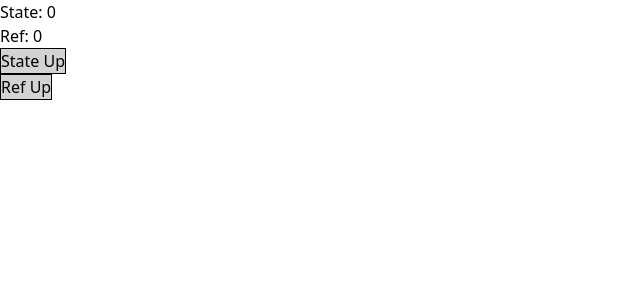
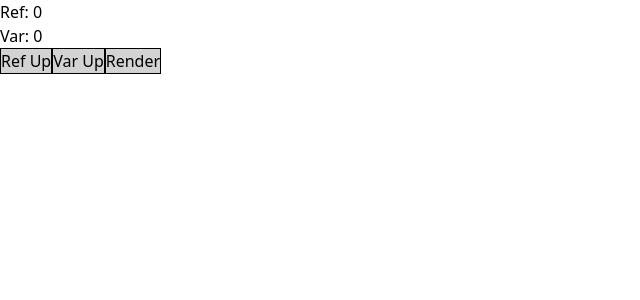
Before and after one commit to youmin0523/react_tutorials, a React app in the folder react_hooks/: page / in a window 1280 px wide. Shown: the top 300 px of the page, without its empty margins (0-640 px from the left). Built offline with nearby package versions, Linux system fonts and the light colour scheme; the HTML template or start-up script is replaced by a standard one.

Commit message:
useRef complete

```diff
--- a/react_hooks/src/App.jsx
+++ b/react_hooks/src/App.jsx
@@ -24,9 +24,6 @@ const App = () => {
         <section>
           <Controller handleSetCount={handleSetCount} />
         </section> */}
-
-          {/* <p>깃 수정 테스트</p> */}
-
         {/* <UseEffect /> */}
         <UseRef />
       </div>
--- a/react_hooks/src/components/UseRef.jsx
+++ b/react_hooks/src/components/UseRef.jsx
@@ -5,25 +5,68 @@ import React, { useRef, useState } from 'react'
 
 
 const UseRef = () => {
-    const [count, setCount] = useState(0);
-    const countRef = useRef(0);
+    // const [count, setCount] = useState(0);
+    // const countRef = useRef(0);
     // console.log(countRef.current);
 
-    const increaseState = () => {
-        setCount(count + 1);
-    };
+    // const increaseState = () => {
+    //     setCount(count + 1);
+    // };
+
+    // const increaseRef = () => {
+    //     countRef.current += 1;
+    // };
+
+    // console.log('rendering');
+
+
+    // const count = 0;
+    // const countRef = useRef(0);
+    // const doRendering = () => {
+    //     countRef.current += 1;
+    //     console.log(`rendering: ${countRef.current}`);
+    // };
+    // const increaseState = () => {
+
+    // 변수와 ref의 차이
+    // 아래 코드에서 Var Up, Ref Up을 클릭하면 화면에는 렌더링 되지 않는 점은 같다.
+    // 하지만 특정 함수(doRendering)를 호출하면 화면이 렌더링 되는데, 이때 Ref 값은 유지되지만 변수 값은 초기화된다.
+
+
+    const [render, setRender] = useState(0);
+
+    const countRef = useRef(0);
+    let countVar = 0;
 
     const increaseRef = () => {
         countRef.current += 1;
+        console.log('Ref: ',countRef.current);
     };
 
-    console.log('rendering');
+    const increaseVar = () => {
+        countVar += 1;
+        console.log('Var: ',countVar);
+    };
+
+    const doRender = () => {
+        setRender(render + 1);
+    };
+
+
+
     return (
         <div>
-            <p>State: {count}</p>
+            {/* <p>State: {count}</p>
             <p>Ref: {countRef.current}</p>
             <button onClick={increaseState}>State Up</button><br />
+            <button onClick={increaseRef}>Ref Up</button> */}
+
+            <p>Ref: {countRef.current}</p>
+            <p>Var: {countVar}</p>
+
             <button onClick={increaseRef}>Ref Up</button>
+            <button onClick={increaseVar}>Var Up</button>
+            <button onClick={doRender}>Render</button>
         </div>
     );
 };
```
